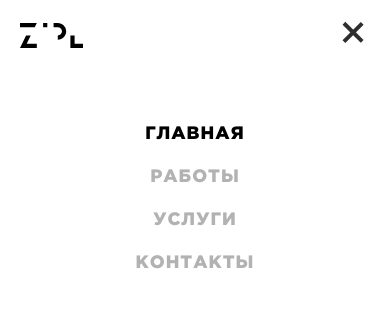
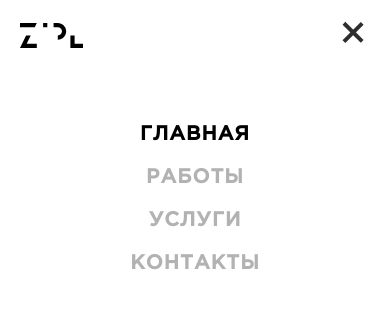
Before and after one commit to AnatolyKostarev/kojo, a React (Create React App) app: page / in a window 390 px wide. Both pictures are taken after a click on the element 355 px from the left and 36 px from the top of the page. Shown: the top 335 px of the page. Built offline with nearby package versions, Linux system fonts and the light colour scheme.

Commit message:
Change font, fix styles

```diff
--- a/src/components/navigation/NavigationMobile.module.css
+++ b/src/components/navigation/NavigationMobile.module.css
@@ -25,8 +25,8 @@
   .nav__item {
     display: flex;
     justify-content: center;
-    font-family: "GothamProBlack";
-    font-size: 18px;
+    font-weight: 900;
+    font-size: 20px;
     letter-spacing: 1px;
     line-height: 23px;
     text-transform: uppercase;
@@ -51,7 +51,6 @@
 
   .item {
     list-style-type: none;
-    font-family: "GothamProMedium";
     font-size: 10px;
     text-transform: uppercase;
   }
```
